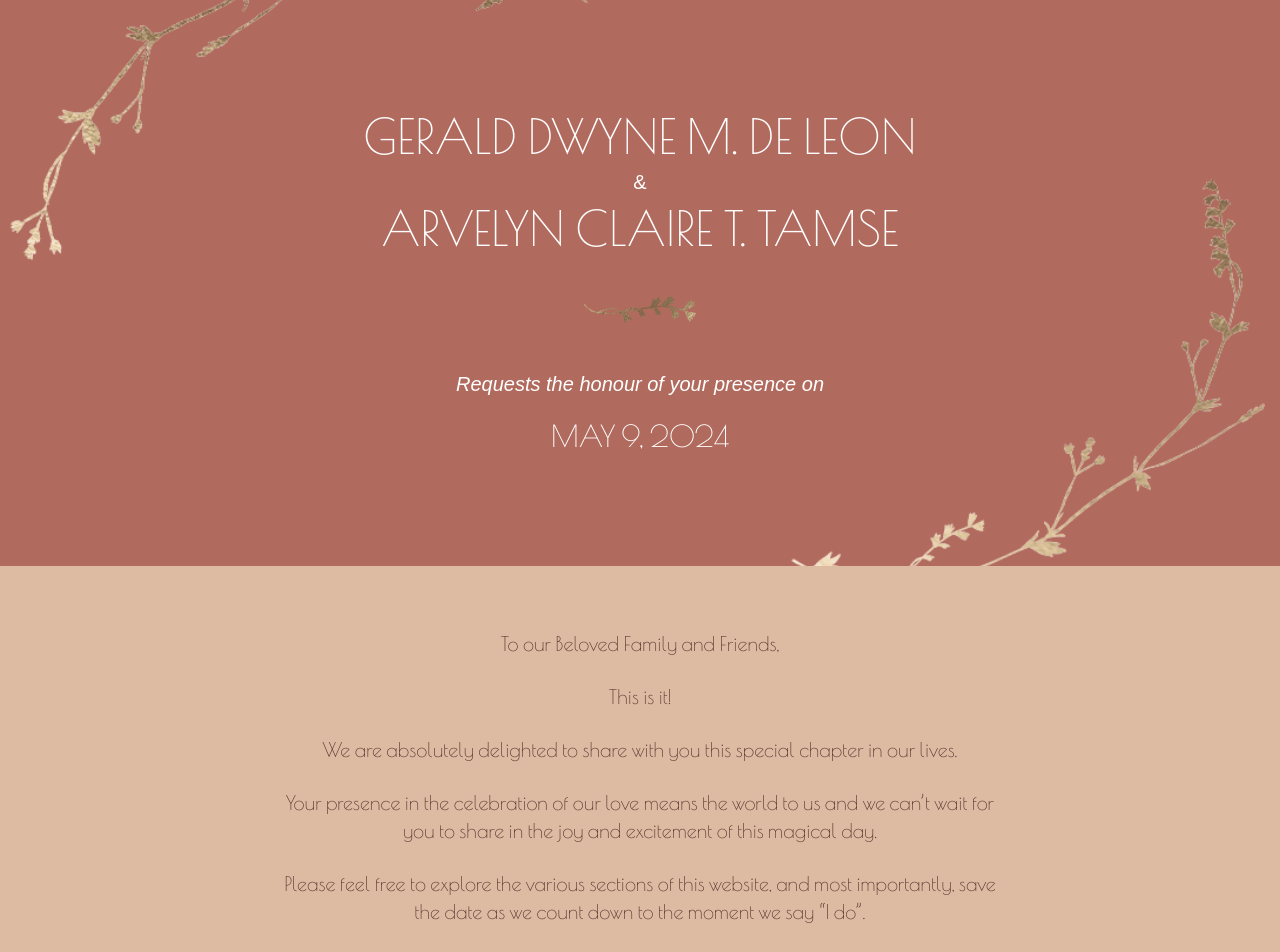
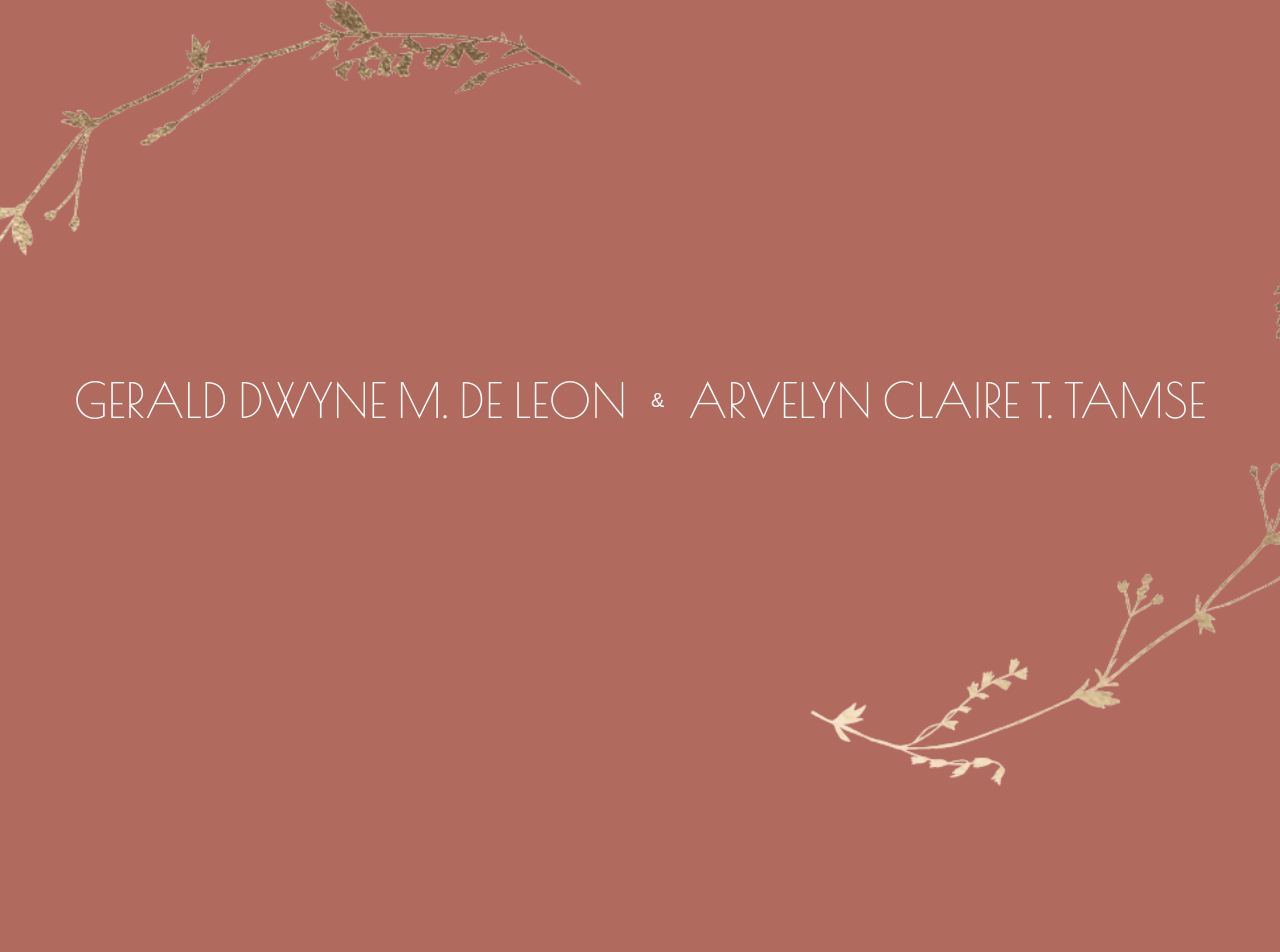
Before and after one commit to DonFacundo/wedding-rsvp, a Next.js app: page / in a window 1280 px wide. Shown: the top 952 px of the page. After the commit the page ends 800 px from the top, so only its background shows below. Built offline with nearby package versions, Linux system fonts and the light colour scheme; a web font is replaced by a local one.

Commit message:
Generic homepage

```diff
--- a/app/page.tsx
+++ b/app/page.tsx
@@ -1,12 +1,12 @@
 "use client";
 
 import Image from "next/image";
-import { motion, AnimatePresence } from "framer-motion";
+import { motion } from "framer-motion";
 
 export default function Home() {
   return (
     <main className="justify-between font-playfair">
-      <div className="text-center w-full bg-[url('/assets/img/flower-border3.png')] bg-center bg-cover bg-no-repeat py-28">
+      <div className="text-center w-full bg-[url('/assets/img/flower-border3.png')] bg-center bg-cover bg-no-repeat py-28 h-screen flex flex-col lg:flex-row justify-center items-center">
         <motion.div
           key="groom-name"
           initial={{ opacity: 0, y: 10 }}
@@ -18,7 +18,7 @@ export default function Home() {
             transition: { duration: 0.25 },
           }}
         >
-          <h1 className="text-3xl md:text-5xl text-white font-light mb-2 font-poiretone">
+          <h1 className="text-3xl md:text-5xl text-white font-light font-poiretone">
             GERALD DWYNE M. DE LEON
           </h1>
         </motion.div>
@@ -29,7 +29,7 @@ export default function Home() {
           exit={{ opacity: 0, y: 10 }}
           transition={{ ease: "easeInOut", duration: 0.25, delay: 0.25 }}
         >
-          <h1 className="text-xl text-white font-light mb-2">&</h1>
+          <h1 className="text-xl text-white font-light my-10 mx-6">&</h1>
         </motion.div>
         <motion.div
           key="bride-name"
@@ -42,87 +42,9 @@ export default function Home() {
             transition: { duration: 0.25 },
           }}
         >
-          <h1 className="text-3xl md:text-5xl text-white font-light mb-10 font-poiretone">
+          <h1 className="text-3xl md:text-5xl text-white font-light font-poiretone">
             ARVELYN CLAIRE T. TAMSE
           </h1>
-        </motion.div>
-        <motion.div
-          key="flower-divider-1"
-          initial={{ opacity: 0 }}
-          animate={{ opacity: 1 }}
-          exit={{ opacity: 0 }}
-          transition={{ ease: "easeInOut", duration: 1.5 }}
-        >
-          <Image
-            className="mx-auto mb-10"
-            src={"/assets/img/flower-divider.png"}
-            alt="flower divider"
-            width={150}
-            height={50}
-          />
-        </motion.div>
-        <motion.div
-          key="home-subtitle"
-          initial={{ opacity: 0, y: 10 }}
-          animate={{ opacity: 1, y: 0 }}
-          exit={{ opacity: 0, y: 10 }}
-          transition={{ ease: "easeInOut", duration: 0.25, delay: 0.75 }}
-        >
-          <p className="text-lg md:text-xl text-white font-light mb-5">
-            <em>Requests the honour of your presence on</em>
-          </p>
-        </motion.div>
-        <motion.div
-          key="wedding-date"
-          initial={{ opacity: 0, y: 10 }}
-          animate={{ opacity: 1, y: 0 }}
-          exit={{ opacity: 0, y: 10 }}
-          transition={{ ease: "easeInOut", duration: 0.25, delay: 1 }}
-          whileHover={{
-            scale: 1.1,
-            transition: { duration: 0.25 },
-          }}
-        >
-          <h1 className="text-xl md:text-3xl text-white font-poiretone">
-            MAY 9, 2024
-          </h1>
-        </motion.div>
-      </div>
-
-      <div className="w-full min-h-96 py-16 bg-secondary flex flex-col items-center text-secondary px-12">
-        <motion.div
-          key="welcome-message"
-          initial={{ opacity: 0 }}
-          animate={{ opacity: 1 }}
-          exit={{ opacity: 0 }}
-          transition={{ ease: "easeInOut", duration: 0.5, delay: 0 }}
-        >
-          <article className="prose text-center text-base md:text-xl">
-            <p className="text-primary font-poiretone">
-              To our Beloved Family and Friends,
-            </p>
-            <p className="text-primary font-poiretone">This is it!</p>
-            <p className="text-primary font-poiretone">
-              We are absolutely delighted to share with you this special chapter
-              in our lives.
-            </p>
-            <p className="text-primary font-poiretone">
-              Your presence in the celebration of our love means the world to us
-              and we can’t wait for you to share in the joy and excitement of
-              this magical day.
-            </p>
-            <p className="text-primary font-poiretone">
-              Please feel free to explore the various sections of this website,
-              and most importantly, save the date as we count down to the moment
-              we say “I do”.
-            </p>
-            <p className="text-primary font-poiretone">
-              Thank you for being part of our love story. We can’t wait to
-              create more wonderful memories with you.
-            </p>
-            <p className="text-primary font-poiretone">With love,</p>
-            <p className="text-primary font-poiretone">Gerald and Claire</p>
-          </article>
         </motion.div>
       </div>
     </main>
```
